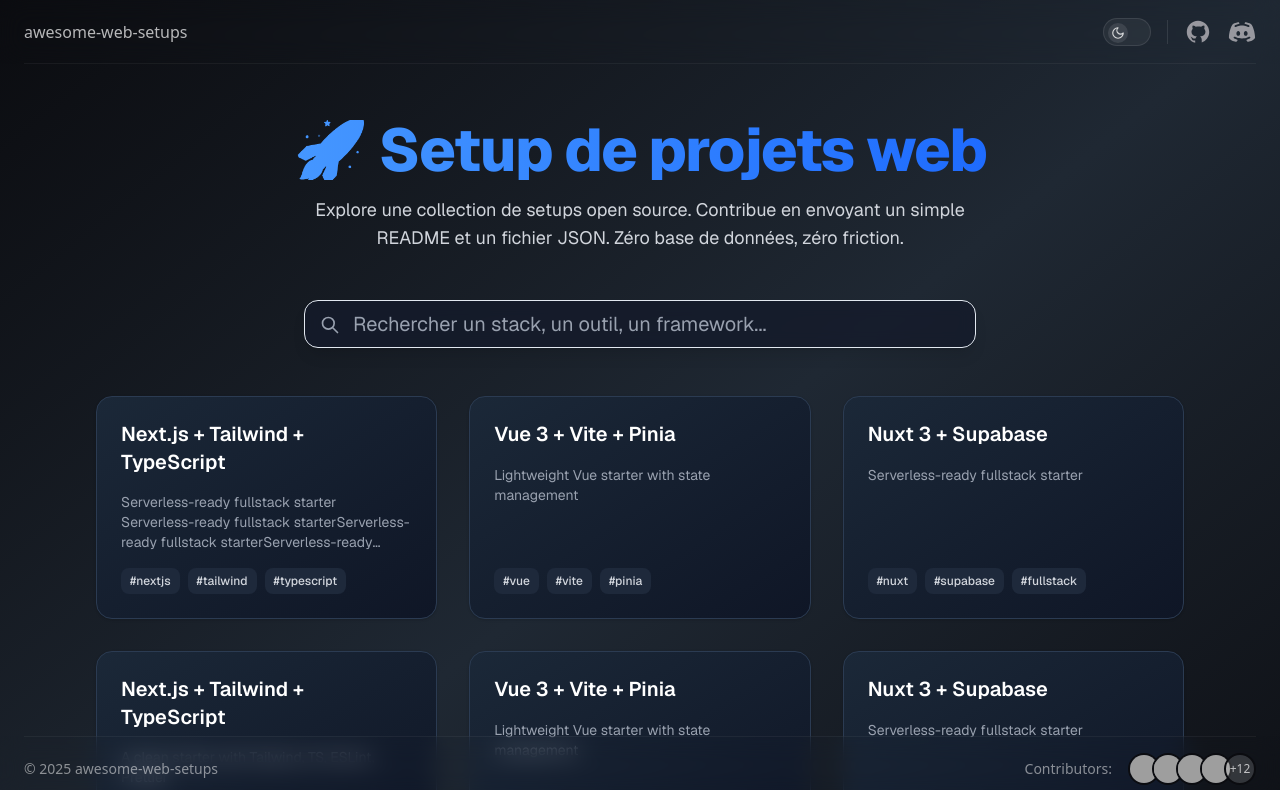
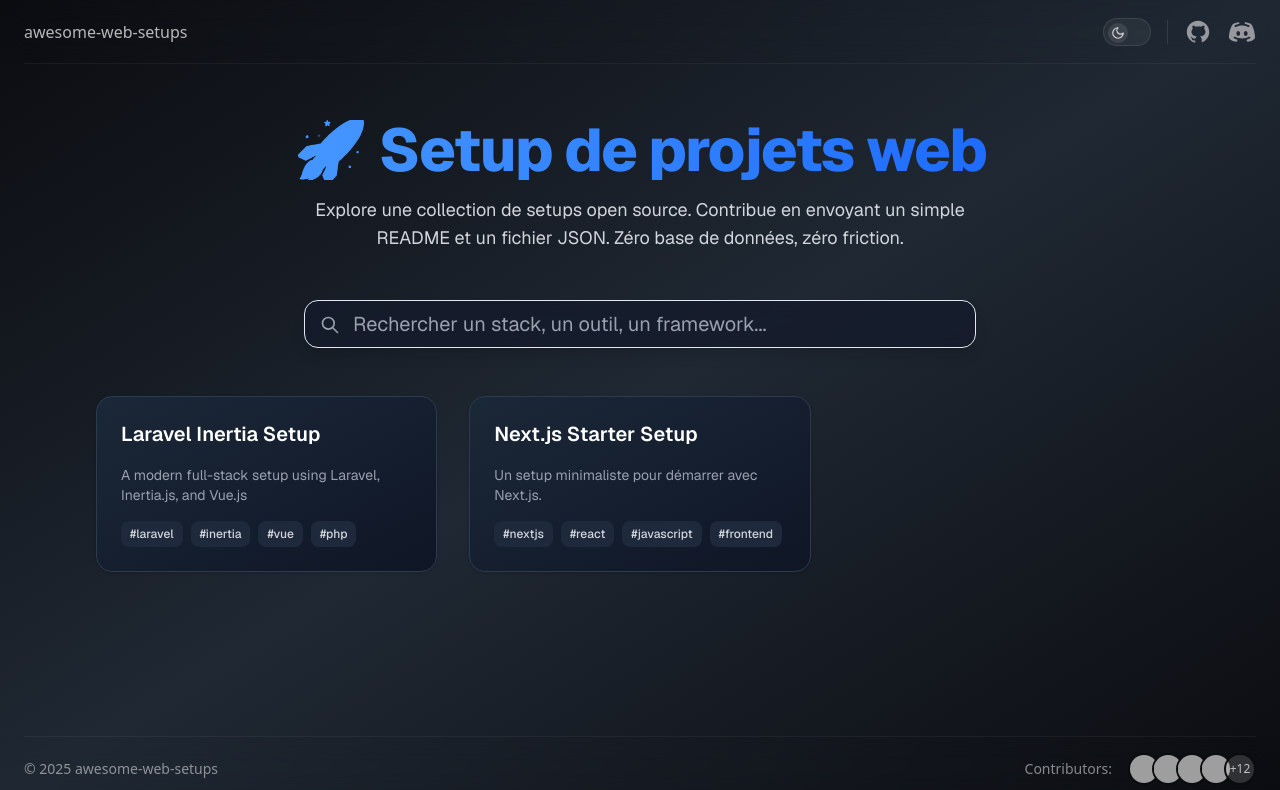
Before and after one commit to aploon/awesome-web-setups, a Next.js app: page / in a window 1280 px wide. Shown: the top 790 px of the page. Built offline with nearby package versions, Linux system fonts and the light colour scheme; grey boxes are pictures that could not be loaded.

Commit message:
Update Laravel Inertia setup metadata by removing "fullstack" tag and refactor homepage to load setups dynamically from API, improving loading state and error handling in the UI.

```diff
--- a/setups/laravel-inertia/meta.json
+++ b/setups/laravel-inertia/meta.json
@@ -1,7 +1,7 @@
 {
   "title": "Laravel Inertia Setup",
   "slug": "laravel-inertia",
-  "tags": ["laravel", "inertia", "vue", "php", "fullstack"],
+  "tags": ["laravel", "inertia", "vue", "php"],
   "description": "A modern full-stack setup using Laravel, Inertia.js, and Vue.js",
   "author": "johndoe",
   "github": "https://github.com/johndoe/laravel-inertia-setup"
--- /dev/null
+++ b/src/app/api/setups/route.ts
@@ -0,0 +1,12 @@
+import { getSetups } from '@/lib/setup-loader'
+import { NextResponse } from 'next/server'
+
+export async function GET() {
+  try {
+    const setups = await getSetups()
+    return NextResponse.json(setups)
+  } catch (error) {
+    console.error('Erreur lors du chargement des setups:', error)
+    return NextResponse.json({ error: 'Erreur lors du chargement des setups' }, { status: 500 })
+  }
+}
--- a/src/app/page.tsx
+++ b/src/app/page.tsx
@@ -7,58 +7,37 @@
 import { ChevronLeft, ChevronRight } from "lucide-react"
 import { Header } from "@/components/Header"
 import { Footer } from "@/components/Footer"
-import { useState, useMemo } from "react"
-
-const setups = [
-  {
-    title: "Next.js + Tailwind + TypeScript",
-    description: "Serverless-ready fullstack starter Serverless-ready fullstack starterServerless-ready fullstack starterServerless-ready fullstack starter",
-    tags: ["nextjs", "tailwind", "typescript"],
-    url: "https://github.com/user/project-setup"
-  },
-  {
-    title: "Vue 3 + Vite + Pinia",
-    description: "Lightweight Vue starter with state management",
-    tags: ["vue", "vite", "pinia"],
-    url: "https://github.com/user/vue-setup"
-  },
-  {
-    title: "Nuxt 3 + Supabase",
-    description: "Serverless-ready fullstack starter",
-    tags: ["nuxt", "supabase", "fullstack"],
-    url: "https://github.com/user/nuxt-supabase"
-  },
-  {
-    title: "Next.js + Tailwind + TypeScript",
-    description: "A clean starter with Tailwind, TS, ESLint, Prettier",
-    tags: ["nextjs", "tailwind", "typescript"],
-    url: "https://github.com/user/project-setup"
-  },
-  {
-    title: "Vue 3 + Vite + Pinia",
-    description: "Lightweight Vue starter with state management",
-    tags: ["vue", "vite", "pinia"],
-    url: "https://github.com/user/vue-setup"
-  },
-  {
-    title: "Nuxt 3 + Supabase",
-    description: "Serverless-ready fullstack starter",
-    tags: ["nuxt", "supabase", "fullstack"],
-    url: "https://github.com/user/nuxt-supabase"
-  },
-  {
-    title: "TEST Nuxt 3 + Supabase",
-    description: "Serverless-ready fullstack starter Serverless-ready fullstack starterServerless-ready fullstack starterServerless-ready fullstack starter",
-    tags: ["nuxt", "supabase", "fullstack"],
-    url: "https://github.com/user/nuxt-supabase"
-  }
-]
+import { useState, useMemo, useEffect } from "react"
+import type { Setup } from "@/lib/setup-loader"
 
 const ITEMS_PER_PAGE = 6
 
 export default function Home() {
   const [currentPage, setCurrentPage] = useState(0)
   const [searchQuery, setSearchQuery] = useState("")
+  const [setups, setSetups] = useState<Setup[]>([])
+  const [isLoading, setIsLoading] = useState(true)
+  const [error, setError] = useState<string | null>(null)
+
+  useEffect(() => {
+    const loadSetups = async () => {
+      try {
+        const response = await fetch('/api/setups')
+        if (!response.ok) {
+          throw new Error('Erreur lors du chargement des setups')
+        }
+        const data = await response.json()
+        setSetups(data)
+      } catch (error) {
+        console.error('Erreur:', error)
+        setError(error instanceof Error ? error.message : 'Une erreur est survenue')
+      } finally {
+        setIsLoading(false)
+      }
+    }
+
+    loadSetups()
+  }, [])
 
   // Filtrer les setups en fonction de la recherche
   const filteredSetups = useMemo(() => {
@@ -72,7 +51,7 @@
 
       return matchTitle || matchDescription || matchTags
     })
-  }, [searchQuery])
+  }, [searchQuery, setups])
 
   // Recalculer la pagination avec les résultats filtrés
   const totalPages = Math.ceil(filteredSetups.length / ITEMS_PER_PAGE)
@@ -139,7 +118,15 @@
           </div>
 
           <div className="space-y-6">
-            {filteredSetups.length === 0 ? (
+            {isLoading ? (
+              <div className="text-center text-gray-400">
+                Chargement des setups...
+              </div>
+            ) : error ? (
+              <div className="text-center text-red-400">
+                {error}
+              </div>
+            ) : filteredSetups.length === 0 ? (
               <div className="text-center text-gray-400">
                 Aucun résultat trouvé pour "{searchQuery}"
               </div>
@@ -148,7 +135,7 @@
                 {visibleSetups.map((setup, i) => (
                   <a
                     key={i}
-                    href={setup.url}
+                    href={setup.github}
                     target="_blank"
                     rel="noopener noreferrer"
                     className="block h-full"
```
